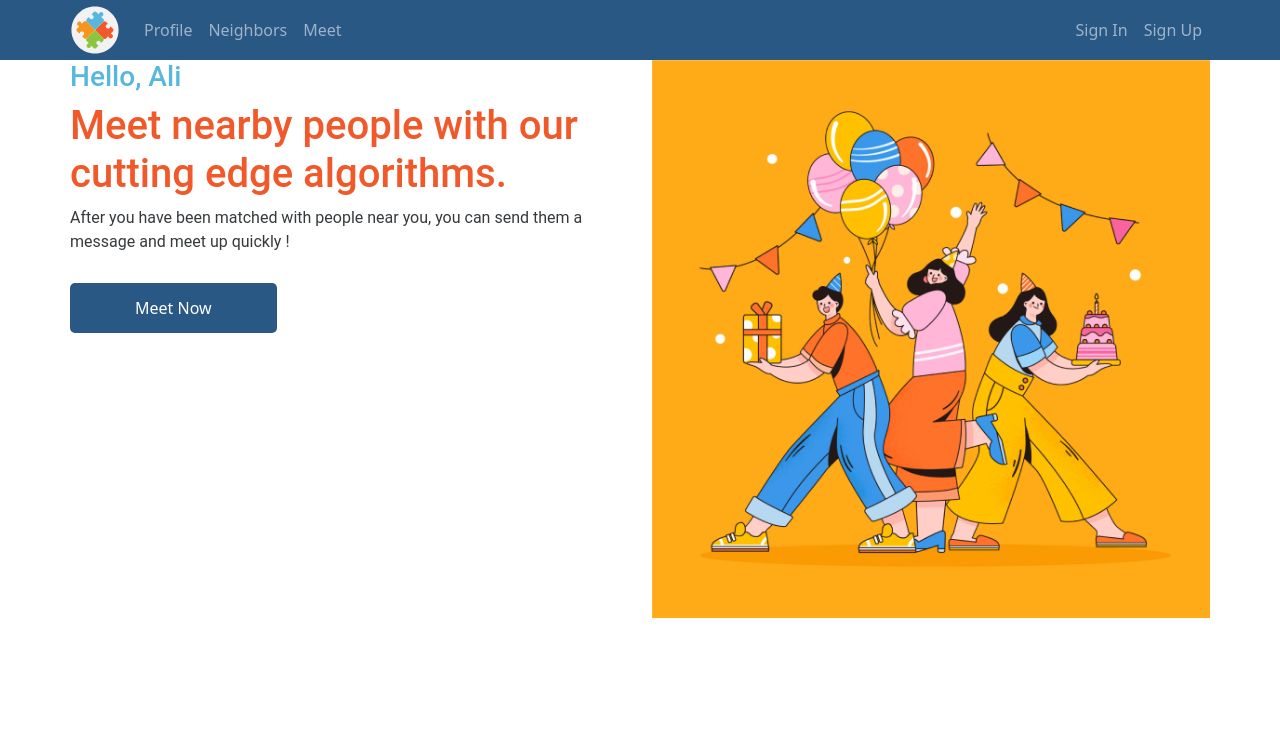
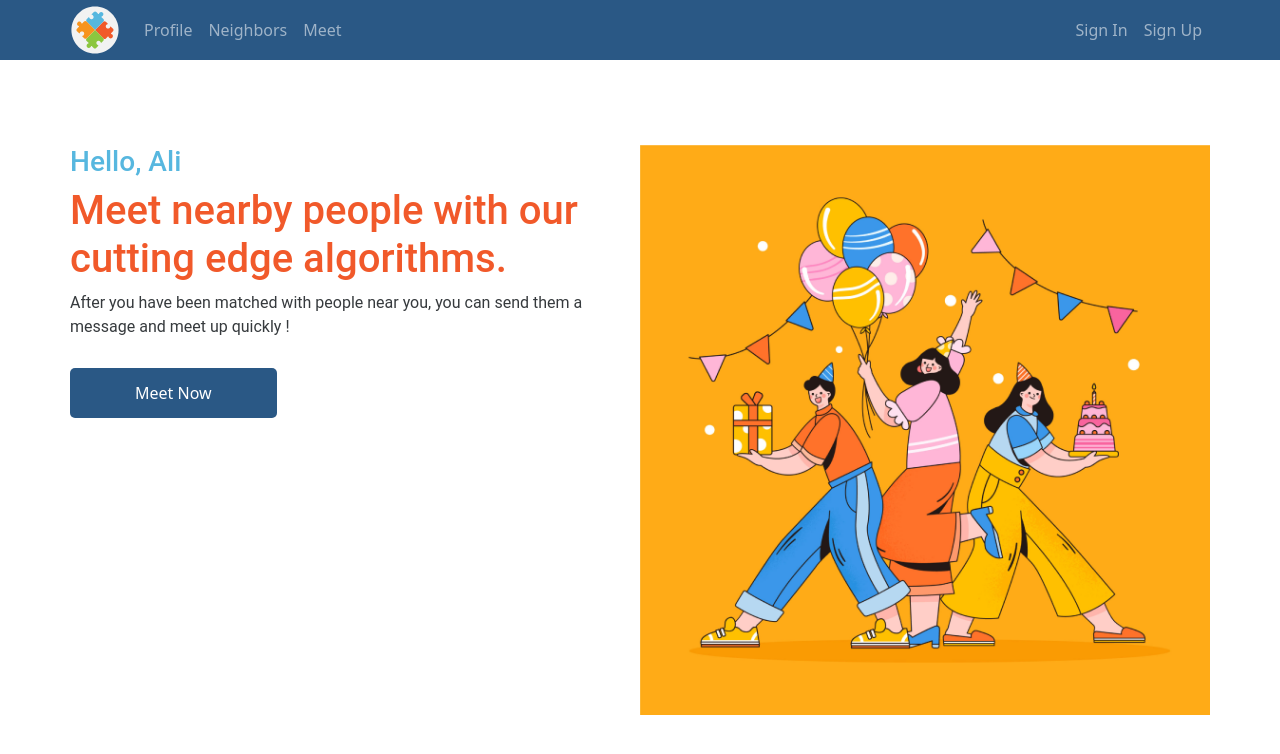
Before and after one commit to ReCoded-Org/capstone-turkey-love-thy-neighbour, a React (Create React App) app: page /meet in a window 1280 px wide. Shown: the top 754 px of the page. Built offline with nearby package versions, Linux system fonts and the light colour scheme.

Commit message:
Change some styles

```diff
--- a/src/containers/Meet/index.jsx
+++ b/src/containers/Meet/index.jsx
@@ -3,20 +3,23 @@ import React from "react";
 
 import { Container, Row, Col } from "react-bootstrap";
 
-import { CTAButton } from "../../components/CustomButtons/index"
-import MeetImg from "../../images/meet.png"
-import "./index.scss"
+import { CTAButton } from "../../components/CustomButtons/index";
+import MeetImg from "../../images/meet.png";
+import "./index.scss";
 // use https://lipis.github.io/bootstrap-sweetalert/ the second from the bottom for the how was your meeting alert
 
 function Meet() {
   return (
     <Container fluid className="meet-container-fluid">
-      <Container className="meet-container">
+      <Container className="meet-container d-flex align-items-center">
         <Row className="meet-row">
           <Col>
             <h3>Hello, Ali</h3>
             <h1>Meet nearby people with our cutting edge algorithms.</h1>
-        <p>After you have been matched with people near you, you can send them a message and meet up quickly !</p>
+            <p>
+              After you have been matched with people near you, you can send
+              them a message and meet up quickly !
+            </p>
             <CTAButton>Meet Now</CTAButton>
           </Col>
           <Col>
--- a/src/containers/Meet/index.scss
+++ b/src/containers/Meet/index.scss
@@ -1,10 +1,17 @@
 @import "../../style/_variables.scss";
 
 .meet-container-fluid {
+  height: calc(100vh - 60px);
+
   & > .meet-container {
+    height: 100%;
+
     & > .meet-row {
-      padding: 0;
+      margin: 0;
+
       & > div:first-child {
+        padding: 0;
+
         h1 {
           color: $logo-red;
         }
@@ -17,8 +24,9 @@
           color: $black;
         }
       }
-      //   & > div:last-child {
-      //   }
+      & > div:last-child {
+        padding: 0;
+      }
     }
   }
 }
```
Lines whose indentation alone changed are shown as unchanged.
